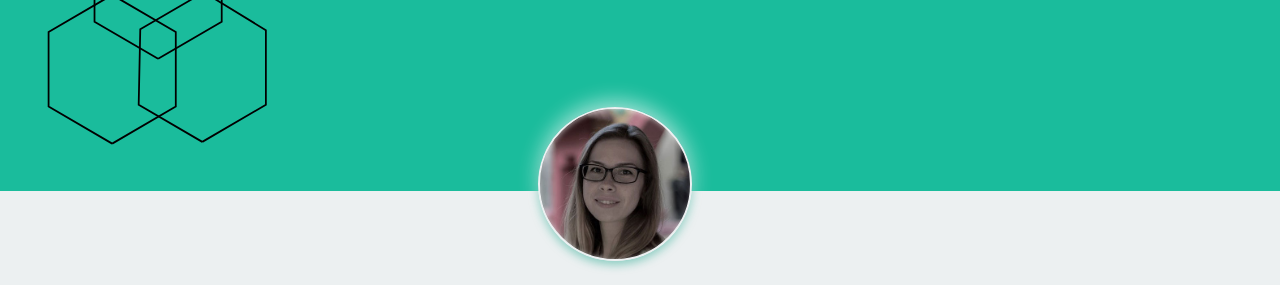
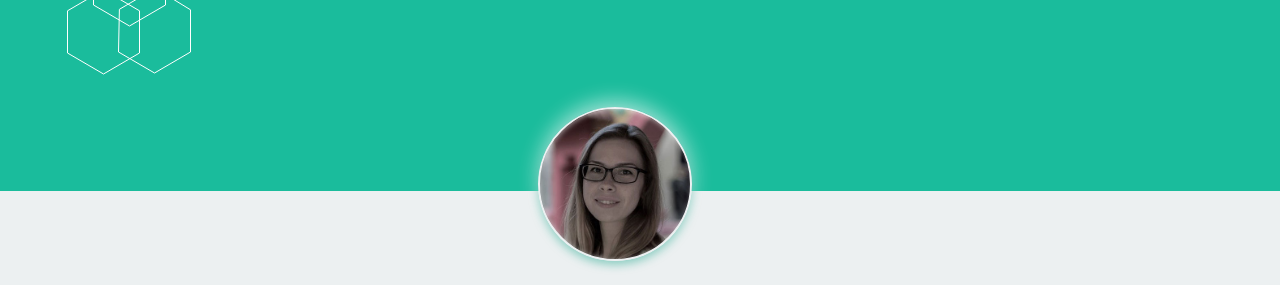
Before and after one commit to t-nick/My-Site, a plain HTML site: page index.html in a window 1280 px wide. Shown: the part 109-394 px from the top of the page. Drawn offline with Linux system fonts and the light colour scheme.

```diff
--- a/css/style.css
+++ b/css/style.css
@@ -22,6 +22,11 @@
 }
 .swg{
 	flex: 1 1 200px;
+	margin:
+}
+svg{
+	width: 200px;
+	margin: 40px;
 }
 .fio{
 	flex: 1 1 300px;
--- a/index.html
+++ b/index.html
@@ -18,18 +18,18 @@
 
 <svg version="1.1" id="Layer_1" xmlns="http://www.w3.org/2000/svg" xmlns:xlink="http://www.w3.org/1999/xlink" x="0px" y="0px"
 	 viewBox="0 0 200 200" enable-background="new 0 0 200 200" xml:space="preserve">
-<path fill="#FFFFFF" stroke="#000000" stroke-width="2" stroke-miterlimit="10" d="M64,58"/>
-<path fill="#FFFFFF" stroke="#000000" stroke-width="2" stroke-miterlimit="10" d="M100,121"/>
-<path fill="#FFFFFF" stroke="#000000" stroke-width="2" stroke-miterlimit="10" d="M136,58"/>
-<polygon fill="none" stroke="#000000" stroke-miterlimit="10" points="63.5,143 27.5,122 27.5,79.8 63.5,58.8 99.5,79.8 99.5,122
+<!-- <path fill="#FFFFFF" stroke="#fff" stroke-width="2" stroke-miterlimit="10" d="M64,58"/> -->
+<!-- <path fill="#FFFFFF" stroke="#fff" stroke-width="2" stroke-miterlimit="10" d="M100,121"/>
+<path fill="#FFFFFF" stroke="#fff" stroke-width="2" stroke-miterlimit="10" d="M136,58"/> -->
+<polygon fill="none" stroke="#fff" stroke-miterlimit="10" points="63.5,143 27.5,122 27.5,79.8 63.5,58.8 99.5,79.8 99.5,122
 	"/>
-<path fill="#FFFFFF" stroke="#000000" stroke-width="2" stroke-miterlimit="10" d="M115,57"/>
-<path fill="#FFFFFF" stroke="#000000" stroke-width="2" stroke-miterlimit="10" d="M151,120"/>
-<polygon fill="none" stroke="#000000" stroke-miterlimit="10" points="114.5,142 78.5,121 79.4,78.3 115.4,57.3 150.5,78.8
+<!-- <path fill="#FFFFFF" stroke="#fff" stroke-width="2" stroke-miterlimit="10" d="M115,57"/> -->
+<path fill="#FFFFFF" stroke="#fff" stroke-width="2" stroke-miterlimit="10" d="M151,120"/>
+<polygon fill="none" stroke="#fff" stroke-miterlimit="10" points="114.5,142 78.5,121 79.4,78.3 115.4,57.3 150.5,78.8
 	150.5,121 "/>
-<path fill="#FFFFFF" stroke="#000000" stroke-width="2" stroke-miterlimit="10" d="M90,10"/>
-<path fill="#FFFFFF" stroke="#000000" stroke-width="2" stroke-miterlimit="10" d="M126,73"/>
-<polygon fill="none" stroke="#000000" stroke-miterlimit="10" points="89.5,95 53.5,74 53.5,31.8 89.5,10.8 125.5,31.8 125.5,74 "/>
+<!-- <path fill="#FFFFFF" stroke="#fff" stroke-width="2" stroke-miterlimit="10" d="M90,10"/> -->
+<!-- <path fill="#FFFFFF" stroke="#fff" stroke-width="2" stroke-miterlimit="10" d="M126,73"/> -->
+<polygon fill="none" stroke="#fff" stroke-miterlimit="10" points="89.5,95 53.5,74 53.5,31.8 89.5,10.8 125.5,31.8 125.5,74 "/>
 </svg>
 
 
```
